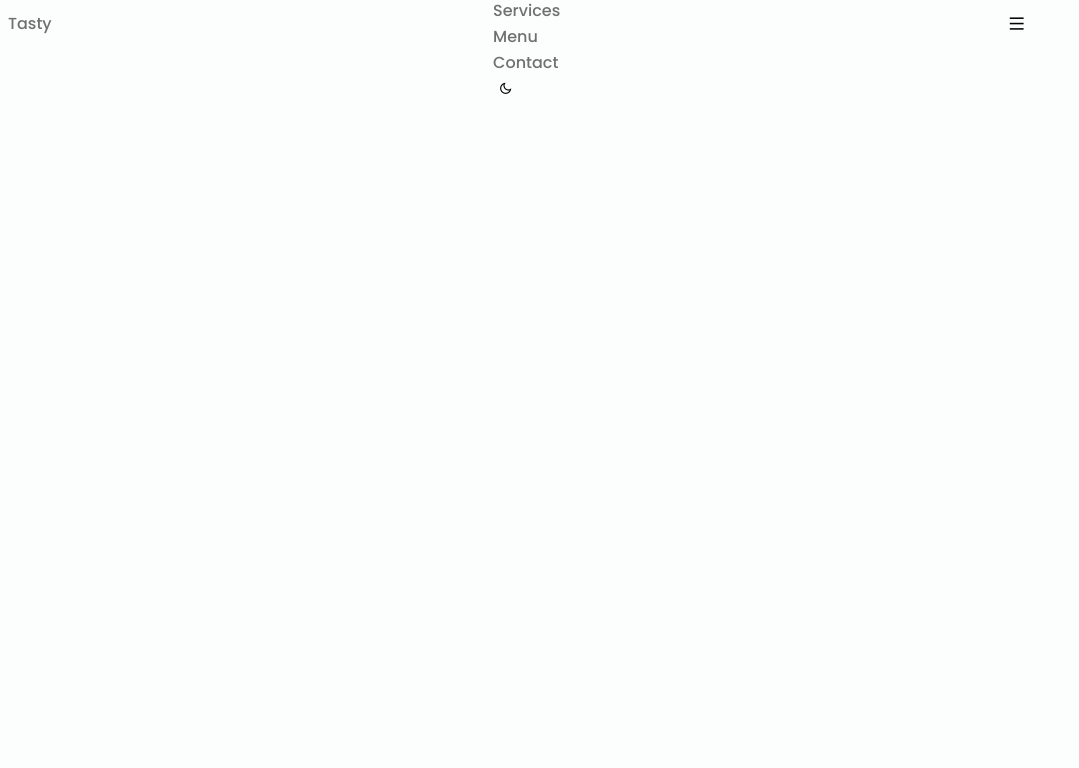
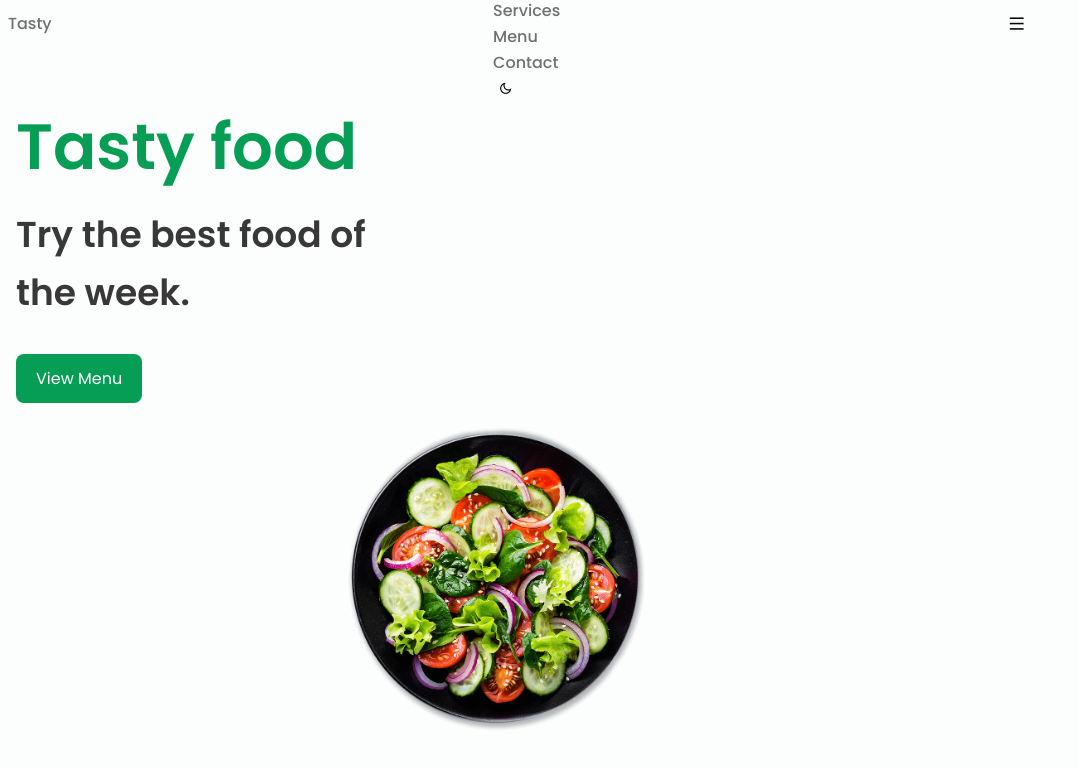
Before and after one commit to rasan3-1416/Tasty-food-site, a plain HTML site: page index.html in a window 1280 px wide. Shown: the whole page, without its empty margins (0-1079 px from the left). Drawn offline with nearby package versions, Linux system fonts and the light colour scheme.

Commit message:
build: Complete the home section

```diff
--- a/assets/css/styles.css
+++ b/assets/css/styles.css
@@ -113,6 +113,21 @@ button {
     display: grid;
     gap: 1.5rem;
 }
+.main {
+    overflow: hidden;
+}
+/* Button Styles */
+.button-primary {
+    display: inline-flex;
+    color: #fff;
+    background-color: var(--first-color);
+    padding: 0.75rem 1.25rem;
+    border-radius: 0.5rem;
+    transition: 0.3s;
+}
+.button-primary:hover {
+    background-color: var(--first-color-alt);
+}
 /* Header */
 .header {
     position: fixed;
@@ -173,3 +188,21 @@ button {
 .show-menu {
     top: var(--header-height);
 }
+/* Home Section Styles */
+.home__container {
+    padding-top: 1.5rem;
+}
+.home__title {
+    font-size: var(--biggest-font-size);
+    color: var(--first-color);
+    margin-bottom: var(--mb-1);
+}
+.home__subtitle {
+    font-size: var(--h1-font-size);
+    color: var(--title-color);
+    margin-bottom: var(--mb-4);
+}
+.home__img {
+    width: 300px;
+    justify-self: center;
+}
--- a/index.html
+++ b/index.html
@@ -40,7 +40,22 @@
             </button>
         </nav>
     </header>
-
+    <!-- Start Main Section -->
+    <main class="main">
+        <!-- Start Home Section -->
+        <section class="home section">
+            <div class="home__container container grid">
+                <div class="home__data">
+                    <h1 class="home__title">Tasty food</h1>
+                    <h2 class="home__subtitle">Try the best food of <br>the week.</h2>
+                    <a class="button-primary" href="#">View Menu</a>
+                </div>
+                <img class="home__img" src="./assets/img/home.png" alt="Home Image">
+            </div>
+        </section>
+        <!-- End Home Section -->
+    </main>
+    <!-- End Main Section -->
 
 
     <script src="./assets/js/script.js"></script>
```
